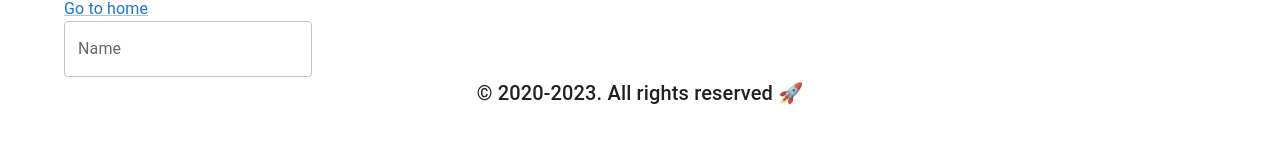
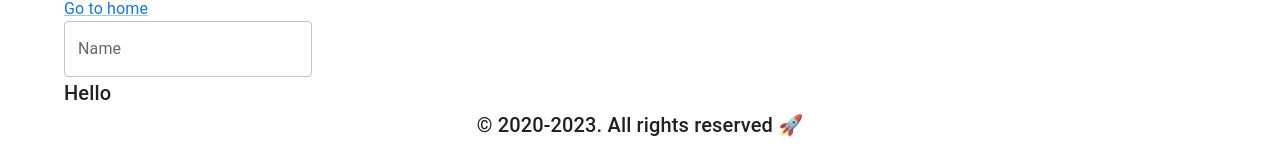
Before and after one commit to Shubhofficial1/react-poc, a React (Create React App) app: page / in a window 1280 px wide. Shown: the part 628-795 px from the top of the page. Built offline with nearby package versions, Linux system fonts and the light colour scheme.

Commit message:
Added Typography  Component

```diff
--- a/src/App.js
+++ b/src/App.js
@@ -6,6 +6,7 @@ import Link from "./components/Link";
 import Input from "./components/Input";
 import Header from "./components/Header";
 import Footer from "./components/Footer";
+import Typography from "./components/Typography";
 
 const App = () => {
   const [name, setName] = useState("");
@@ -44,6 +45,9 @@ const App = () => {
 
         {/* Input Component */}
         <Input label="Name" value={name} onChange={handleInputChange} />
+
+        {/* Typography Component */}
+        <Typography variant={"h6"}>Hello</Typography>
       </Container>
       <Footer />
     </>
--- /dev/null
+++ b/src/components/Typography.js
@@ -0,0 +1,8 @@
+import React from "react";
+import { Typography as MuiTypography } from "@mui/material";
+
+const Typography = ({ variant, children }) => {
+  return <MuiTypography variant={variant}>{children}</MuiTypography>;
+};
+
+export default Typography;
```
